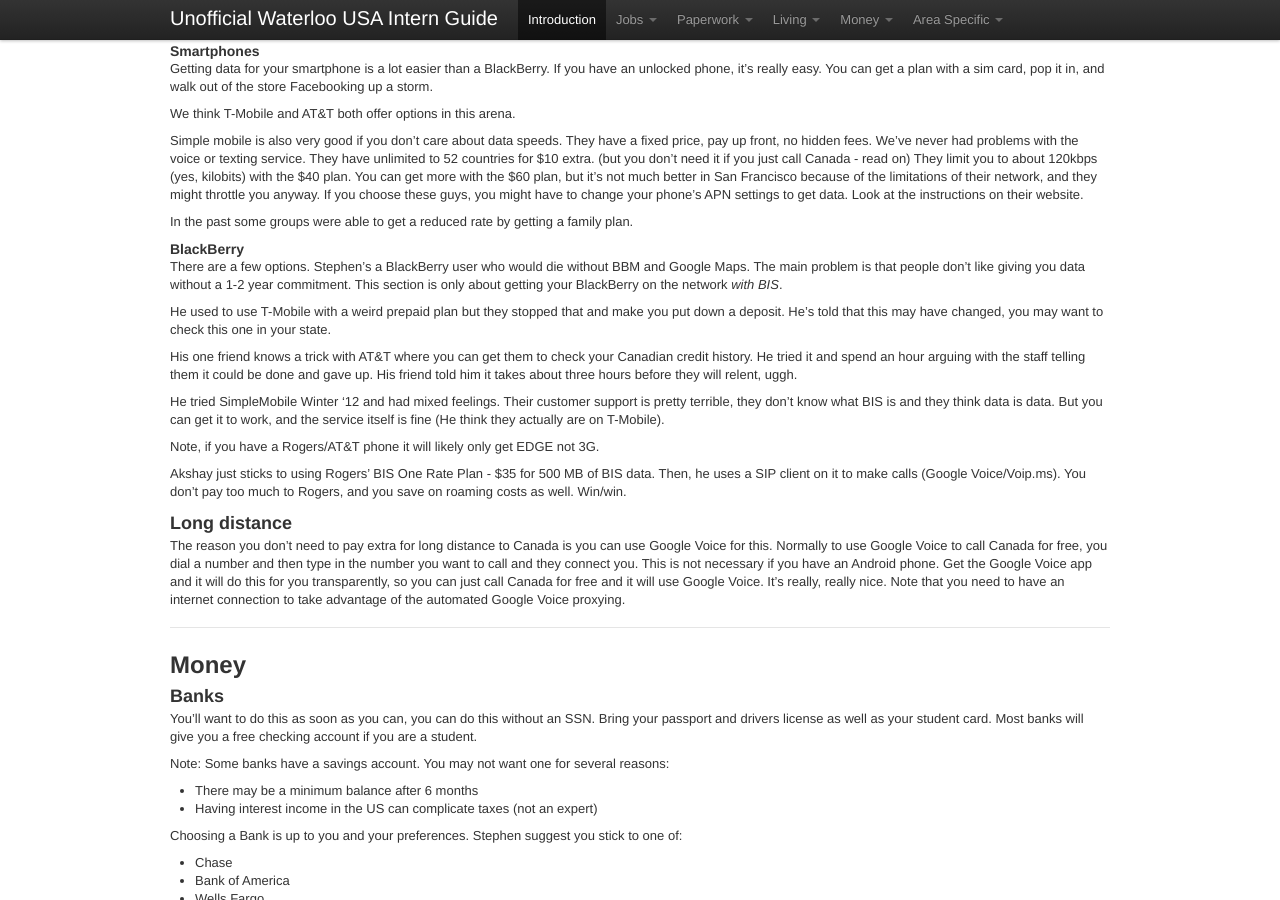
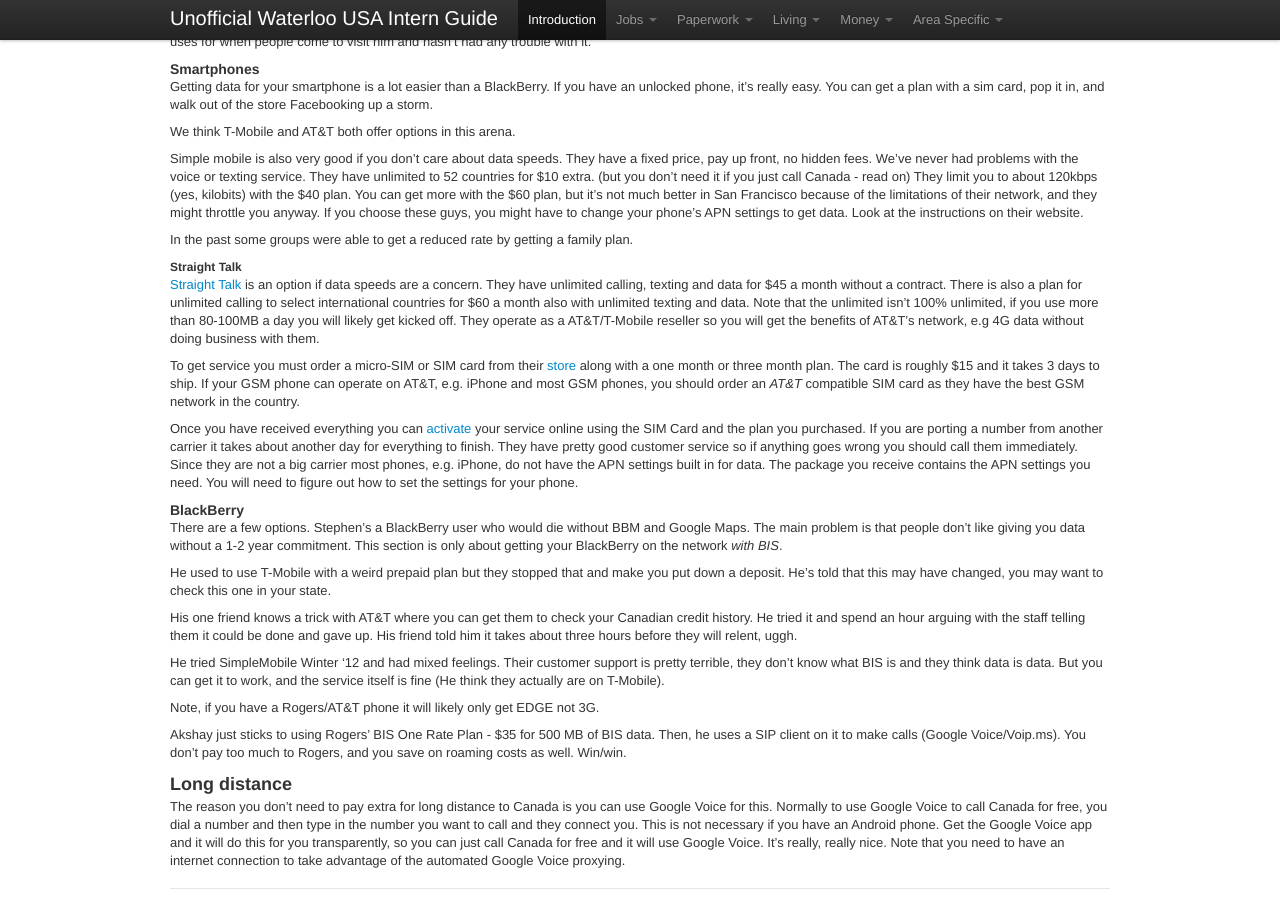
Before and after one commit to sholiday/Unofficial-Waterloo-USA-Intern-Guide, a Jekyll site: the page built from index.markdown, in a window 1280 px wide and 900 px high, scrolled down 2718 px. Built offline with Jekyll 4.4.1, drawn with Linux system fonts in a browser that asks for light colours; nearby versions of some CDN libraries; Markdown is read by kramdown in place of the engine named in the settings.

Commit message:
Added Straight Talk as an option for phone service.

```diff
--- a/index.markdown
+++ b/index.markdown
@@ -238,6 +239,32 @@ instructions on their website.
 
 In the past some groups were able to get a reduced rate by getting a family
 plan.
+
+##### Straight Talk
+
+[Straight Talk](https://www.straighttalk.com/) is an option if data speeds are
+a concern. They have unlimited calling, texting and data for $45 a month without
+a contract. There is also a plan for unlimited calling to select international
+countries for $60 a month also with unlimited texting and data. Note that the
+unlimited isn't 100% unlimited, if you use more than 80-100MB a day you will
+likely get kicked off. They operate as a AT&T/T-Mobile reseller so you will get
+the benefits of AT&T's network, e.g 4G data without doing business with them.
+
+To get service you must order a micro-SIM or SIM card from their
+[store](http://straighttalksim.com/) along with a one month or three month plan.
+The card is roughly $15 and it takes 3 days to ship. If your GSM phone can
+operate on AT&T, e.g. iPhone and most GSM phones, you should order an *AT&T*
+compatible SIM card as they have the best GSM network in the country.
+
+Once you have received everything you can
+[activate](https://www.straighttalk.com/Activate) your service online using the
+SIM Card and the plan you purchased. If you are porting a number from another
+carrier it takes about another day for everything to finish. They have pretty
+good customer service so if anything goes wrong you should call them
+immediately. Since they are not a big carrier most phones, e.g. iPhone, do not
+have the APN settings built in for data. The package you receive contains the
+APN settings you need. You will need to figure out how to set the settings for
+your phone.
 
 <section id="Living-CellService-BlackBerry" />
 #### BlackBerry
```
Also changed, not shown: other parts of index.markdown (+1 -0 lines).
